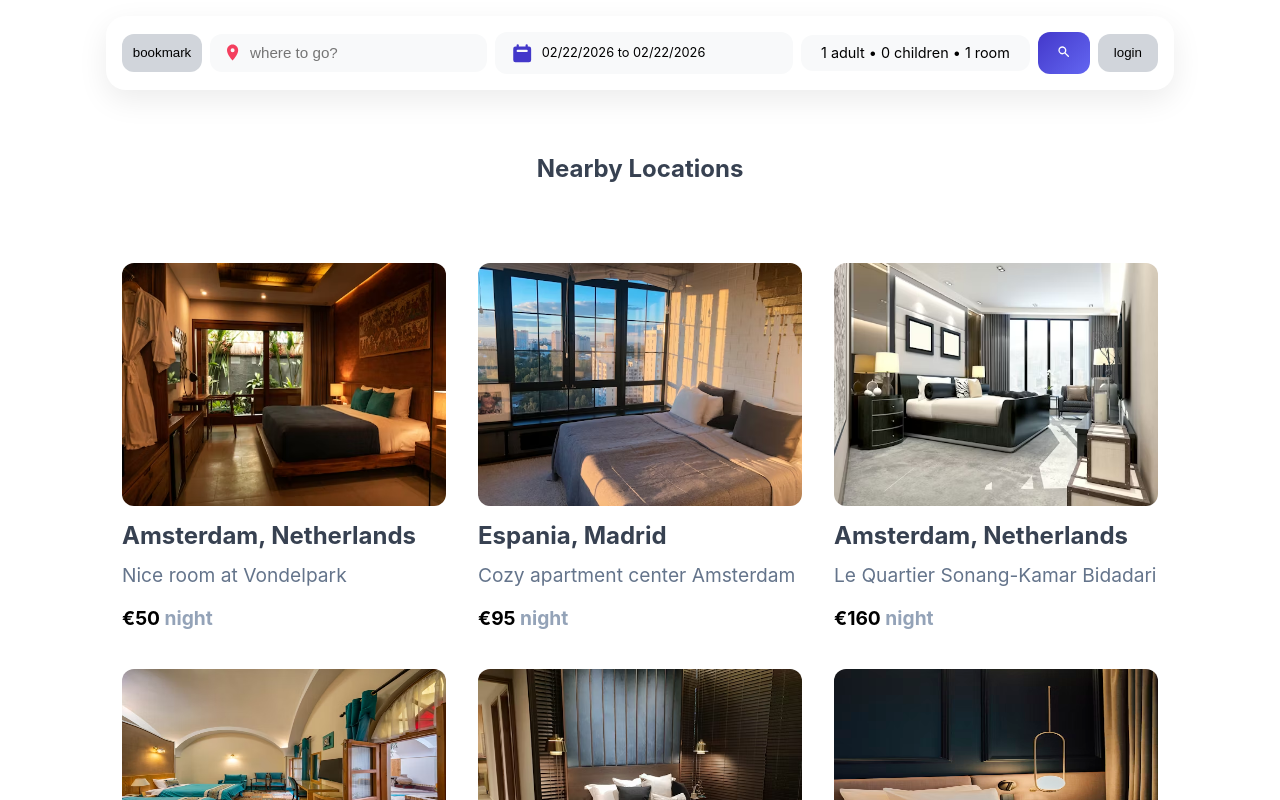
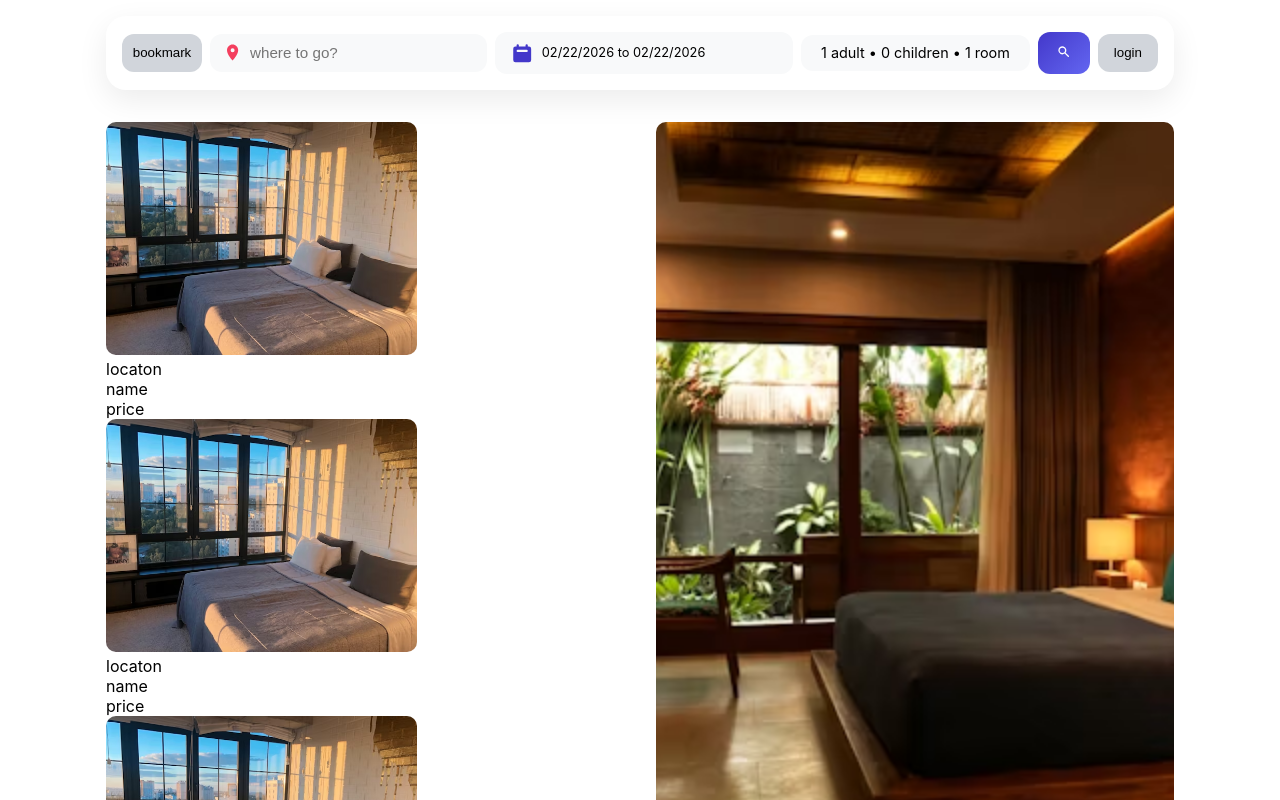
Before and after one commit to zohrehchenari1995/booking-Hotels-react, a React (Vite) app: page /hotels in a window 1280 px wide. Shown: the top 800 px of the page. Built offline with nearby package versions, Linux system fonts and the light colour scheme; data requests are answered from the project's data file.

Commit message:
setSearchParams and navigate to hotels

```diff
--- a/src/App.css
+++ b/src/App.css
@@ -296,27 +296,27 @@
   aspect-ratio: 4/3;
   border-radius: var(--rounded-2xl);
 }
-.content__items-detail{
+.content__items-detail {
   display: flex;
   flex-direction: column;
 }
-.items__location{
+.items__location {
   font-size: 1.5rem;
   font-weight: bold;
-  margin: 0.7rem  0  0.01rem  0;
+  margin: 0.7rem 0 0.01rem 0;
   color: var(--text-700);
 }
-.items__name{
+.items__name {
   font-size: 1.2rem;
   margin: 0.8rem 0 0.4rem 0;
   color: var(--text-500);
 }
-.items__price{
+.items__price {
   font-size: 1.2rem;
   margin: 0.8rem 0 0.4rem 0;
   font-weight: bold;
 }
-.items__price .price__detail{
+.items__price .price__detail {
   color: var(--text-400);
 }
 
@@ -333,3 +333,72 @@
     gap: 2rem;
   }
 }
+
+/*------------------------------------------------------------------------------ STYLE FOR HOTELS COMPONENT  */
+.hotels__content-search {
+  display: grid;
+  grid-template-columns: 1fr;
+}
+.hotels__map img {
+  width: 100%;
+  aspect-ratio: 4/3;
+  border-radius: 10px;
+  margin-bottom: 2rem;
+}
+
+.all__hotels {
+  display: grid;
+  grid-template-columns: 1fr;
+  width: 100%;
+  max-width: 100%;
+}
+.hotels__item img {
+  width: 100%;
+  aspect-ratio: 4/3;
+  border-radius: 10px;
+  margin-top: 1.5rem;
+}
+
+@media screen and (min-width: 768px) {
+  .hotels__content-search {
+    display: grid;
+    grid-template-columns: 1fr;
+  }
+  .all__hotels {
+    display: grid;
+    grid-template-columns: repeat(2, 1fr);
+    column-gap: 2rem;
+  }
+}
+
+@media screen and (min-width: 1024px) {
+  .hotels__content-search {
+    display: grid;
+    grid-template-columns: repeat(2, 1fr);
+    gap: 2rem;
+    height: 100vh;
+  }
+  .all__hotels {
+    display: grid;
+    grid-template-columns: 1fr;
+    grid-column: 1/2;
+    grid-row: 1/-1;
+  }
+  .hotels__item img {
+    width: 60%;
+    aspect-ratio: 4/3;
+    border-radius: 10px;
+    margin-top: 0;
+  }
+  .hotels__map {
+    display: grid;
+    grid-template-columns: 1fr;
+    grid-column: 2/3;
+    height: 100vh;
+  }
+  .hotels__map img {
+    width: 100%;
+    height: 100vh;
+    object-fit: cover;
+  }
+}
--- a/src/App.jsx
+++ b/src/App.jsx
@@ -1,18 +1,23 @@
-import React from 'react'
-import Header from './components/Header/Header'
+import React from "react";
+import Header from "./components/Header/Header";
 import "./App.css";
-import { Toaster } from 'react-hot-toast';
-import LocationList from './components/LocationList/LocationList';
+import { Toaster } from "react-hot-toast";
+import LocationList from "./components/LocationList/LocationList";
+import { Route, Routes } from "react-router-dom";
+import Hotels from "./components/Hotels/Hotels";
 
 function App() {
   return (
     <div>
-      <Toaster/>
-      <Header/>
-      <LocationList/>
+      <Toaster />
+      <Header />
+      {/* all route............ */}
+      <Routes>
+        <Route path="/" element={<LocationList />} />
+        <Route path="/hotels" element={<Hotels />} />
+      </Routes>
     </div>
-
-  )
+  );
 }
 
-export default App
+export default App;
--- a/src/components/Header/Header.jsx
+++ b/src/components/Header/Header.jsx
@@ -6,6 +6,7 @@ import "react-date-range/dist/styles.css"; // main style file
 import "react-date-range/dist/theme/default.css"; // theme css file
 import { DateRange } from "react-date-range";
 import { format } from "date-fns";
+import { createSearchParams, useNavigate, useSearchParams } from "react-router-dom";
 
 function Header() {
   // STATE FOR DESTINATION...............................
@@ -18,7 +19,6 @@ function Header() {
     children: 0,
     room: 1,
   });
-
   // STATE FOR CALENDER RANGE...........................
   const [date, setDate] = useState([
     {
@@ -27,9 +27,12 @@ function Header() {
       key: "selection",
     },
   ]);
-
   // STATE FOR SHOW OR HIDDE STATUS CALENDER............
   const [openDate, setOpenDate] = useState(false);
+  // STATE FOR NAVIGATE TO HOTELS(for redirect from home page to hotels page after click on search button..........)
+  const navigate = useNavigate();
+  // STATE SEARCHPARAMS FOR SHOW CHANGE DATE OBJECT AND OPTIONS OBJECT.....
+  const[searchparams, setSearchParams] = useSearchParams();
 
   // EVENTHANDLE FOR OPTIND MINUS $ PLUS FOR DETAILoPTIONS COMPONENT......
   const handleOptions = (name, operation) => {
@@ -40,6 +43,20 @@ function Header() {
       };
     });
   };
+
+  // EVENTHANDLER FOR SEARCH BUTTON and update with hook useNavigate....................
+  const handleSearch = ()=>{
+   const encodedParams= createSearchParams({
+      date:JSON.stringify(date),
+      destination,
+      options:JSON.stringify(options),
+    });
+      navigate({
+        pathname:"/hotels",
+        // query string.....
+        search:encodedParams.toString(),
+      });
+  }
 
   return (
     <div className="container-header">
@@ -100,7 +117,7 @@ function Header() {
 
         {/* SEARCH ITEM.......................................... */}
         <div className="detail__serarch">
-          <button className="search__button">
+          <button className="search__button"  onClick={handleSearch}>
             <HiSearch className="search__icon" />
           </button>
         </div>
--- /dev/null
+++ b/src/components/Hotels/Hotels.jsx
@@ -0,0 +1,75 @@
+import React from 'react'
+
+function Hotels() {
+  return (
+    <div className="hotels__content-search  container-header">
+      <div className="hotels__map">
+        <img src="/images/room1.avif" alt="" />
+        </div>
+      <div className="all__hotels">
+        <div className="hotels__item item__one">
+          <img src="/public/images/room2.avif" alt="" />
+          <div>
+            <p className="hotels__location">locaton</p>
+            <p className="hotels__name">name</p>
+            <p className="hotels__price">price</p>
+          </div>
+        </div>
+        <div className="hotels__item item__two">
+          <img src="/public/images/room2.avif" alt="" />
+          <div>
+            <p className="hotels__location">locaton</p>
+            <p className="hotels__name">name</p>
+            <p className="hotels__price">price</p>
+          </div>
+        </div>
+      <div className="hotels__item item__two">
+          <img src="/public/images/room2.avif" alt="" />
+          <div>
+            <p className="hotels__location">locaton</p>
+            <p className="hotels__name">name</p>
+            <p className="hotels__price">price</p>
+          </div>
+        </div>
+
+        <div className="hotels__item item__two">
+          <img src="/public/images/room2.avif" alt="" />
+          <div>
+            <p className="hotels__location">locaton</p>
+            <p className="hotels__name">name</p>
+            <p className="hotels__price">price</p>
+          </div>
+        </div>
+
+        <div className="hotels__item item__two">
+          <img src="/public/images/room2.avif" alt="" />
+          <div>
+            <p className="hotels__location">locaton</p>
+            <p className="hotels__name">name</p>
+            <p className="hotels__price">price</p>
+          </div>
+        </div>
+
+        <div className="hotels__item item__two">
+          <img src="/public/images/room2.avif" alt="" />
+          <div>
+            <p className="hotels__location">locaton</p>
+            <p className="hotels__name">name</p>
+            <p className="hotels__price">price</p>
+          </div>
+        </div>
+
+        <div className="hotels__item item__two">
+          <img src="/public/images/room2.avif" alt="" />
+          <div>
+            <p className="hotels__location">locaton</p>
+            <p className="hotels__name">name</p>
+            <p className="hotels__price">price</p>
+          </div>
+        </div>
+      </div>
+    </div>
+  )
+}
+
+export default Hotels
--- a/src/components/Loader/Loader.jsx
+++ b/src/components/Loader/Loader.jsx
@@ -2,17 +2,20 @@ import { LoaderIcon } from "react-hot-toast";
 
 function Loader() {
   return (
-    <div
+    <div className="container-header"
       style={{
         color: "var(--primary-600)",
         display: "flex",
         alignItems: "center",
+        justifyContent:"center",
         gap: "1rem",
         margin: "1rem auto",
+        fontWeight:"bold",
+        fontSize:"1.5rem"
       }}
     >
       <p> Loading Data...</p>
-      <LoaderIcon style={{ width: "1.3rem", height: "1.3rem" }} />
+      <LoaderIcon style={{ width: "1.3rem", height: "1.3rem"}} />
     </div>
   );
 }
--- a/src/components/LocationList/LocationList.jsx
+++ b/src/components/LocationList/LocationList.jsx
@@ -1,37 +1,36 @@
 import React from "react";
 import useFetch from "../../hooks/useFetch";
+import Loader from "../Loader/Loader";
 
 function LocationList() {
   // get date for add loop.....
-  const { data, isLoading } = useFetch("http://localhost:5000/hotels","");
-  console.log(Array.isArray(data));
+  const { data, isLoading } = useFetch("http://localhost:5000/hotels", "");
+
   //isloading for show spinner to user befor show data(conditional rendering).........
-  if (isLoading) return <p>Loading</p>;
+  if (isLoading) return <Loader />;
 
   return (
     <div className="all-content container-header">
       {/* TITLE FOR LOACTIONS */}
       <h2 className="locations__title">Nearby Locations</h2>
       {/* loop on data get as api for show image hotels and details...... */}
-      <div className="locations__content"  >
-      {data.map((item) => {
-        return (
-            <div className="content__items items__one"  key={item.id}>
-              <img src={item.picture_url.url} alt={item.name}/>
+      <div className="locations__content">
+        {data.map((item) => {
+          return (
+            <div className="content__items items__one" key={item.id}>
+              <img src={item.picture_url.url} alt={item.name} />
               <div className="content__items-detail">
                 <p className="items__location">{item.smart_location}</p>
                 <p className="items__name">{item.name}</p>
-                <p className="items__price">€{item.price}&nbsp;
+                <p className="items__price">
+                  €{item.price}&nbsp;
                   <span className="price__detail">night</span>
                 </p>
               </div>
             </div>
-
-        );
-      })}
+          );
+        })}
       </div>
-
-
     </div>
   );
 }
--- a/src/main.jsx
+++ b/src/main.jsx
@@ -2,11 +2,12 @@ import React from "react";
 import ReactDOM from "react-dom/client";
 import App from "./App.jsx";
 import "./index.css";
+import { BrowserRouter } from "react-router-dom";
 
 ReactDOM.createRoot(document.getElementById("root")).render(
-
+  <BrowserRouter>
     <React.StrictMode>
       <App />
     </React.StrictMode>
-
+  </BrowserRouter>,
 );
```
